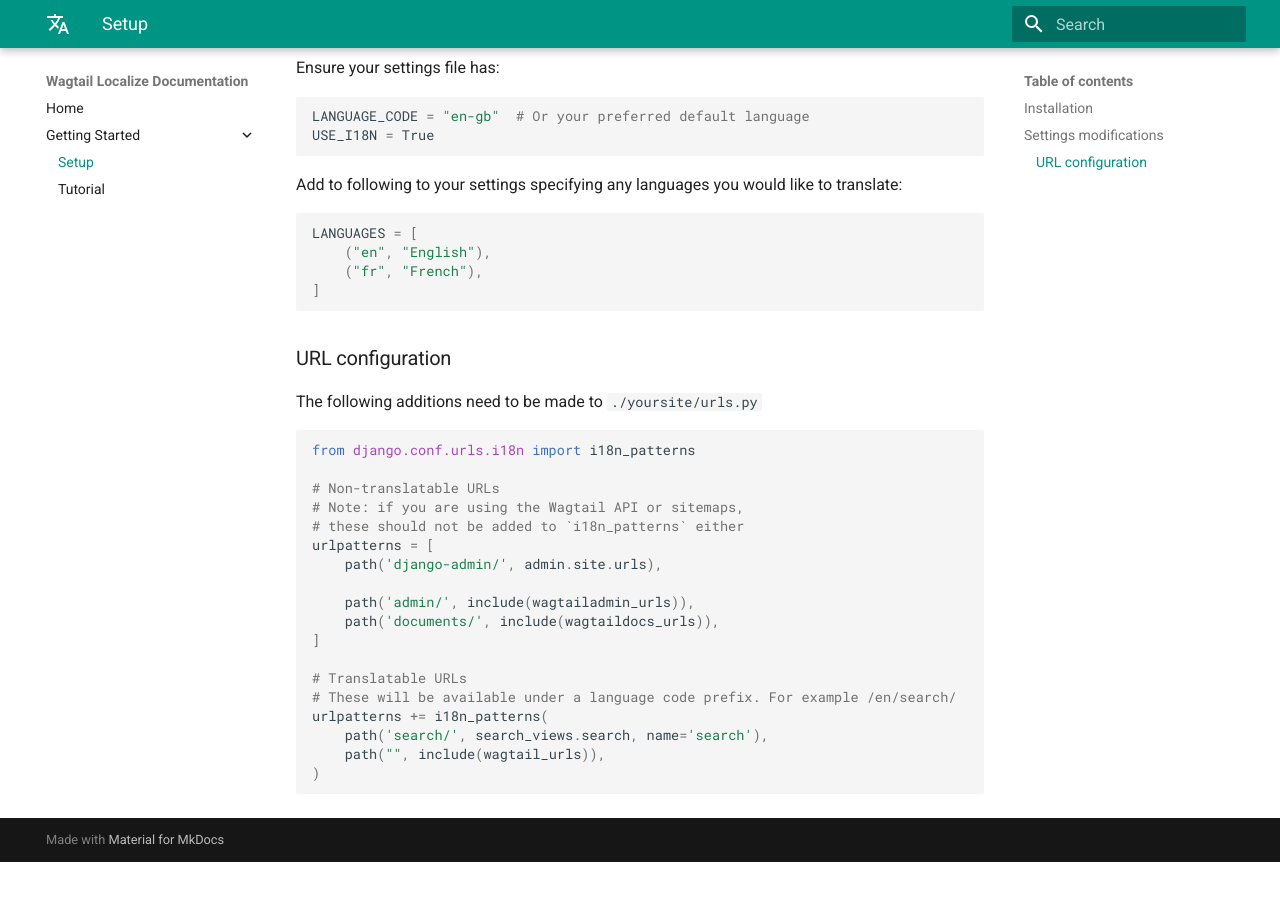
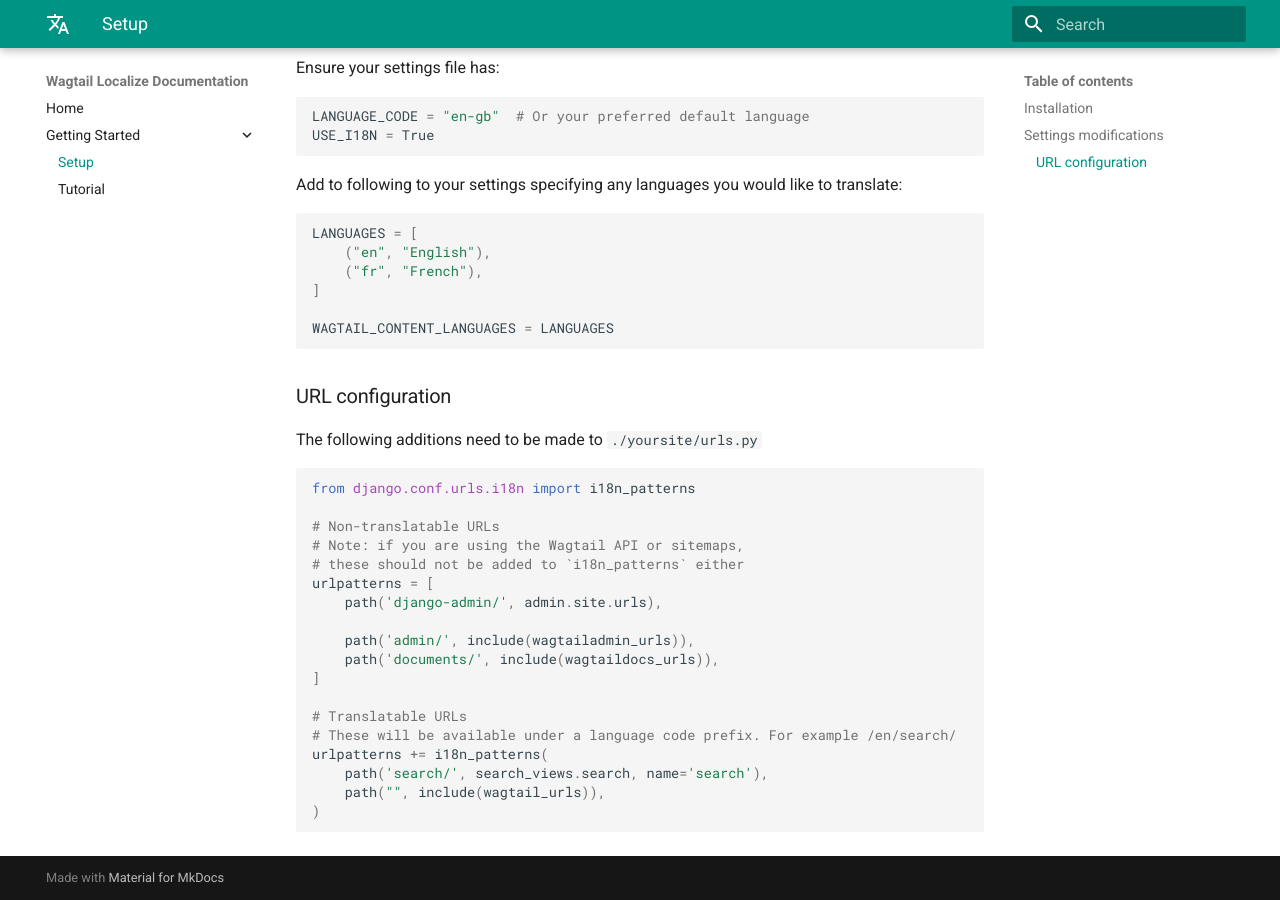
Before and after one commit to wagtail/wagtail-localize, an MkDocs documentation site: the page built from docs/setup.md, in a window 1280 px wide and 900 px high, scrolled down 645 px. Built offline with MkDocs 1.6.1 and Material for MkDocs 9.7.7, drawn with Linux system fonts in a browser that asks for light colours; before the commit the page ends 1507 px from its top, so only the background shows below that.

Commit message:
added WAGTAIL_CONTENT_LANGUAGES = LANGUAGES

````diff
--- a/docs/setup.md
+++ b/docs/setup.md
@@ -38,6 +38,8 @@ LANGUAGES = [
     ("en", "English"),
     ("fr", "French"),
 ]
+
+WAGTAIL_CONTENT_LANGUAGES = LANGUAGES
 ```
 
 ### URL configuration
````
